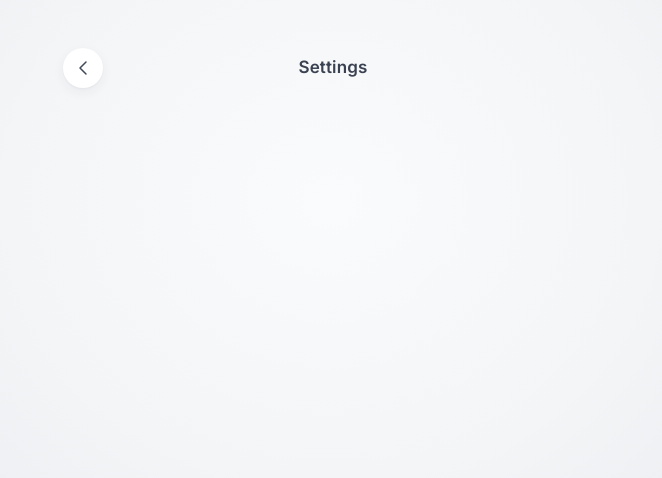
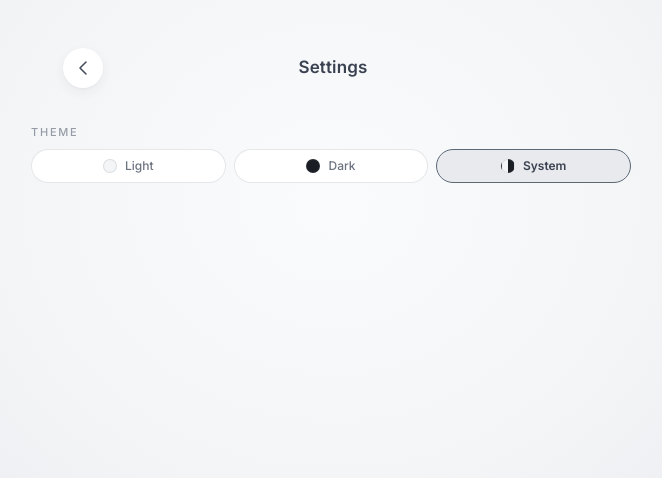
Before and after one commit to lucindo/cute, a React (Vite) app: page / in a window 1280 px wide. Both pictures are taken after a click on the button "Settings". Shown: the top 478 px of the page, without its empty margins (309-971 px from the left). Built offline with nearby package versions, Linux system fonts and the light colour scheme.

Commit message:
feat(settings): add theme picker + pre-paint read

```diff
--- a/index.html
+++ b/index.html
@@ -10,10 +10,11 @@
     <!-- Chrome/Android browser tab + PWA theme color -->
     <meta name="theme-color" content="#414957">
     <meta name="viewport" content="width=device-width, initial-scale=1.0" />
-    <!-- Pre-paint theme attribute so returning dark-theme users never see a light
-         flash. Reads system preference only for now; the persisted-theme read
-         hooks in here once the storage layer defines its localStorage keys. -->
-    <script>(function(){try{var d=window.matchMedia&&window.matchMedia('(prefers-color-scheme: dark)').matches;document.documentElement.setAttribute('data-theme',d?'dark':'light')}catch(_){document.documentElement.setAttribute('data-theme','light')}})();</script>
+    <!-- Pre-paint data-theme so returning users never see a wrong-theme flash.
+         Reads the persisted pref (key must track STATE_KEY in src/storage); any
+         non-'light'/'dark' value (incl. 'system' and absent/corrupt state)
+         follows the OS preference, matching coerceTheme's default. -->
+    <script>(function(){try{var t='system',raw=localStorage.getItem('cute:state:v1');if(raw){var p=JSON.parse(raw);if(p&&p.prefs&&typeof p.prefs.theme==='string')t=p.prefs.theme}var sysDark=window.matchMedia&&window.matchMedia('(prefers-color-scheme: dark)').matches;var dark=t==='dark'||(t!=='light'&&sysDark);document.documentElement.setAttribute('data-theme',dark?'dark':'light')}catch(_){document.documentElement.setAttribute('data-theme','light')}})();</script>
     <title>Cute Baby Meditation</title>
   </head>
   <body>
--- a/src/app/SettingsScreen.tsx
+++ b/src/app/SettingsScreen.tsx
@@ -1,6 +1,8 @@
 import { useEffect, useRef, type ReactElement } from 'react'
 
 import { ChevronBackIcon } from '../components/icons/ChevronBackIcon'
+import { SettingsSectionHeader } from '../components/SettingsSectionHeader'
+import { ThemePicker } from '../components/ThemePicker'
 import { IconButton } from '../components/primitives/IconButton'
 import { PageShell } from '../components/primitives/PageShell'
 import { TopAppBar } from '../components/primitives/TopAppBar'
@@ -32,6 +34,13 @@ export function SettingsScreen({ onBack }: SettingsScreenProps): ReactElement {
           />
         }
       />
+      <div className="w-full text-left">
+        <SettingsSectionHeader label={strings.settings.theme.label} />
+        <ThemePicker
+          label={strings.settings.theme.label}
+          optionLabels={strings.settings.theme.options}
+        />
+      </div>
     </PageShell>
   )
 }
--- /dev/null
+++ b/src/components/ThemePicker.tsx
@@ -0,0 +1,46 @@
+import type { CSSProperties, ReactElement } from 'react'
+
+import { THEMES, type ThemeId } from '../domain/settings'
+import { usePreferenceChoice } from '../hooks/usePreferenceChoice'
+import { PickerCardGrid } from './primitives/PickerCardGrid'
+
+export interface ThemePickerProps {
+  // Localized section label + per-option labels (settings.theme.*).
+  label: string
+  optionLabels: Readonly<Record<ThemeId, string>>
+}
+
+// 14px swatch of each theme's background, shown regardless of the active theme.
+// Hexes mirror --color-zen-bg per theme scope in styles/theme.css.
+const SWATCH_STYLE: Record<ThemeId, CSSProperties> = {
+  light: { background: '#f3f5f7' },
+  dark: { background: '#1a1d24' },
+  system: {
+    background: 'linear-gradient(90deg, #f3f5f7 0%, #f3f5f7 50%, #1a1d24 50%, #1a1d24 100%)',
+  },
+}
+
+export function ThemePicker({ label, optionLabels }: ThemePickerProps): ReactElement {
+  const [theme, setTheme] = usePreferenceChoice('theme')
+  return (
+    <PickerCardGrid<ThemeId>
+      sectionLabel={label}
+      sectionLabelHidden
+      labelId="theme-picker-label"
+      options={THEMES}
+      value={theme}
+      onChange={setTheme}
+      renderOption={(id) => (
+        <>
+          <span
+            aria-hidden="true"
+            className="inline-block size-3.5 shrink-0 rounded-full border border-[var(--color-border-soft)]"
+            style={SWATCH_STYLE[id]}
+          />
+          <span>{optionLabels[id]}</span>
+        </>
+      )}
+      columns={3}
+    />
+  )
+}
--- /dev/null
+++ b/src/components/primitives/PickerCardGrid.tsx
@@ -0,0 +1,78 @@
+import type { ReactElement, ReactNode } from 'react'
+
+export interface PickerCardGridProps<T extends string> {
+  sectionLabel: string
+  labelId: string
+  options: readonly T[]
+  value: T
+  onChange(this: void, next: T): void
+  renderOption(this: void, option: T): ReactNode
+  columns: 2 | 3 | 4
+  // Render the `<p>` sublabel sr-only when an enclosing SettingsSectionHeader
+  // already carries the visible label; the aria-labelledby link stays intact.
+  sectionLabelHidden?: boolean | undefined
+}
+
+const COLUMNS_CLASS: Record<2 | 3 | 4, string> = {
+  2: 'grid-cols-2',
+  3: 'grid-cols-3',
+  4: 'grid-cols-4',
+}
+
+const BASE_BUTTON =
+  'inline-flex items-center justify-center gap-2 rounded-full px-3 py-2 text-xs transition motion-reduce:transition-none focus-visible:outline-none focus-visible:ring-2 focus-visible:ring-zen-accent focus-visible:ring-offset-2'
+const SELECTED_BUTTON =
+  'border border-[var(--color-zen-accent)] bg-[var(--color-zen-bg-soft)] text-[var(--color-zen-text)]'
+const UNSELECTED_BUTTON =
+  'border border-[var(--color-border-soft)] bg-[var(--color-zen-surface)] text-[var(--color-zen-text-soft)] hover:bg-[var(--color-zen-bg-soft)] active:bg-[var(--color-zen-bg-soft)]'
+
+/** Radiogroup-as-cards primitive (ported from HRV). Each consumer is a thin
+ *  adapter owning its choice hook and option→label mapping; the primitive owns
+ *  the card styling, the a11y wiring, and the layout grid. `labelId` is explicit
+ *  (not useId) so the caller controls the aria-labelledby id. */
+export function PickerCardGrid<T extends string>({
+  sectionLabel,
+  labelId,
+  options,
+  value,
+  onChange,
+  renderOption,
+  columns,
+  sectionLabelHidden = false,
+}: PickerCardGridProps<T>): ReactElement {
+  const labelClass = sectionLabelHidden
+    ? 'sr-only'
+    : 'text-sm font-semibold text-[var(--color-zen-accent-strong)]'
+  const radiogroupMarginClass = sectionLabelHidden ? '' : 'mt-2 '
+
+  return (
+    <div>
+      <p id={labelId} className={labelClass}>
+        {sectionLabel}
+      </p>
+      <div
+        role="radiogroup"
+        aria-labelledby={labelId}
+        className={`${radiogroupMarginClass}grid ${COLUMNS_CLASS[columns]} gap-2`}
+      >
+        {options.map((id) => {
+          const selected = value === id
+          return (
+            <button
+              key={id}
+              type="button"
+              role="radio"
+              aria-checked={selected}
+              onClick={() => {
+                onChange(id)
+              }}
+              className={`${BASE_BUTTON} ${selected ? SELECTED_BUTTON : UNSELECTED_BUTTON} ${selected ? 'font-semibold' : 'font-medium'}`}
+            >
+              {renderOption(id)}
+            </button>
+          )
+        })}
+      </div>
+    </div>
+  )
+}
--- a/src/content/strings.ts
+++ b/src/content/strings.ts
@@ -3,7 +3,7 @@
 // collection.*. Interpolated strings are typed as functions.
 // PT-BR values pending native-speaker review before release.
 
-import type { LocaleId } from '../domain/settings'
+import type { LocaleId, ThemeId } from '../domain/settings'
 import type { SeededTagId } from '../domain/tags'
 
 export interface UiStrings {
@@ -101,6 +101,10 @@ export interface UiStrings {
   readonly settings: {
     readonly title: string
     readonly back: string
+    readonly theme: {
+      readonly label: string
+      readonly options: Readonly<Record<ThemeId, string>>
+    }
   }
 }
 
@@ -204,6 +208,10 @@ const EN: UiStrings = {
   settings: {
     title: 'Settings',
     back: 'Back',
+    theme: {
+      label: 'Theme',
+      options: { light: 'Light', dark: 'Dark', system: 'System' },
+    },
   },
 }
 
@@ -307,6 +315,10 @@ const PT_BR: UiStrings = {
   settings: {
     title: 'Configurações',
     back: 'Voltar',
+    theme: {
+      label: 'Tema',
+      options: { light: 'Claro', dark: 'Escuro', system: 'Sistema' },
+    },
   },
 }
 
--- /dev/null
+++ b/src/hooks/usePreferenceChoice.ts
@@ -0,0 +1,30 @@
+// Generic picker-side hook for a single UserPrefs field (theme, locale). Owns
+// the picker's optimistic local state plus a setter that writes the merged
+// envelope and dispatches PREFS_CHANGED_EVENT so App-side hooks (useTheme,
+// useLocale) re-apply. The browser 'storage' event does not fire in the writing
+// tab, so this custom event is the only same-tab path back to those hooks.
+
+import { useCallback, useState } from 'react'
+
+import { loadPrefs, PREFS_CHANGED_EVENT, savePrefs, type UserPrefs } from '../storage'
+
+export function usePreferenceChoice<K extends keyof UserPrefs>(
+  key: K,
+): readonly [UserPrefs[K], (next: UserPrefs[K]) => void] {
+  const [value, setValue] = useState<UserPrefs[K]>(() => loadPrefs()[key])
+
+  const set = useCallback(
+    (next: UserPrefs[K]): void => {
+      // Fresh read so the other pref fields survive the merge (never a stale
+      // mount-time closure); loadPrefs() returns a fresh object to mutate.
+      const updated = loadPrefs()
+      updated[key] = next
+      savePrefs(updated)
+      setValue(next)
+      window.dispatchEvent(new CustomEvent(PREFS_CHANGED_EVENT, { detail: { key, value: next } }))
+    },
+    [key],
+  )
+
+  return [value, set]
+}
```
Also changed, not shown: 1 other file (tests, documents, lock files or other folders).
